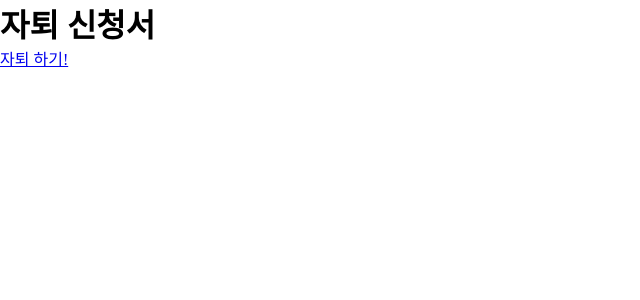
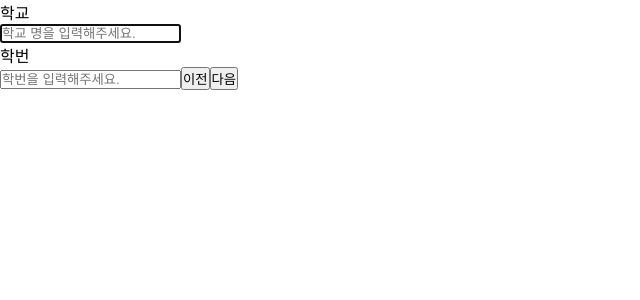
Before and after one commit to gywns022727/drop_out, a React (Vite) app: page / in a window 1280 px wide. Shown: the top 300 px of the page, without its empty margins (0-640 px from the left). Built offline with nearby package versions, Linux system fonts and the light colour scheme.

Commit message:
delete Main page

```diff
--- a/src/Page/Main/index.tsx
+++ /dev/null
@@ -1,10 +0,0 @@
-import { Link } from "react-router-dom";
-
-export default function index() {
-  return (
-    <div>
-      <h1>자퇴 신청서</h1>
-      <Link to={"/school"}>자퇴 하기!</Link>
-    </div>
-  );
-}
--- a/src/Routes/Routes.tsx
+++ b/src/Routes/Routes.tsx
@@ -4,7 +4,6 @@ import { persistStore } from "redux-persist";
 import { PersistGate } from "redux-persist/integration/react";
 import { BrowserRouter, Routes, Route } from "react-router-dom";
 import GlobalStyle from "../style/GlobalStyle";
-import Main from "../Page/Main";
 import School from "../Page/School";
 import Privacy from "../Page/Privacy";
 import Reason from "../Page/Reason";
@@ -19,8 +18,7 @@ export default function index() {
         <GlobalStyle />
         <BrowserRouter>
           <Routes>
-            <Route path="/" element={<Main />} />
-            <Route path="/school" element={<School />} />
+            <Route path="/" element={<School />} />
             <Route path="/privacy" element={<Privacy />} />
             <Route path="/reason" element={<Reason />} />
             <Route path="/dropout" element={<DropOut />} />
```
